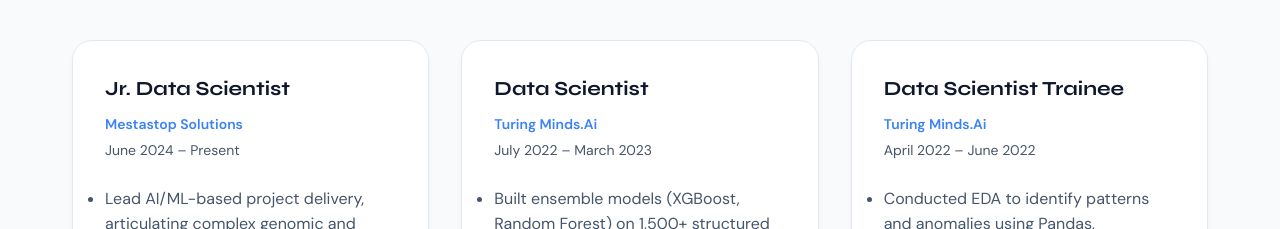
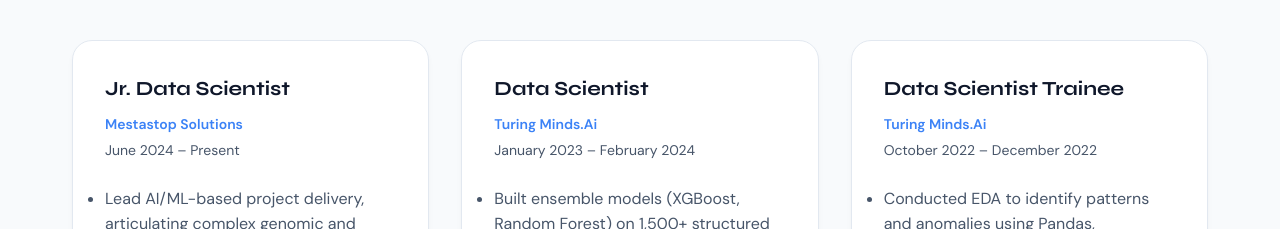
Before and after one commit to MohammedShabanAnsari/Mohammed-Shaban-Profile-Webpage, a plain HTML site: page index.html in a window 1280 px wide. Shown: the part 1380-1609 px from the top of the page. Drawn offline with Linux system fonts and the light colour scheme.

Commit message:
Update index.html

```diff
--- a/index.html
+++ b/index.html
@@ -874,7 +874,7 @@
                     <div class="card-header">
                         <div class="card-title">Data Scientist</div>
                         <div class="card-subtitle">Turing Minds.Ai</div>
-                        <div class="card-meta">July 2022 – March 2023</div>
+                        <div class="card-meta">January 2023 – February 2024</div>
                     </div>
                     <div class="card-content">
                         <ul>
@@ -895,7 +895,7 @@
                     <div class="card-header">
                         <div class="card-title">Data Scientist Trainee</div>
                         <div class="card-subtitle">Turing Minds.Ai</div>
-                        <div class="card-meta">April 2022 – June 2022</div>
+                        <div class="card-meta">October 2022 – December 2022</div>
                     </div>
                     <div class="card-content">
                         <ul>
```
